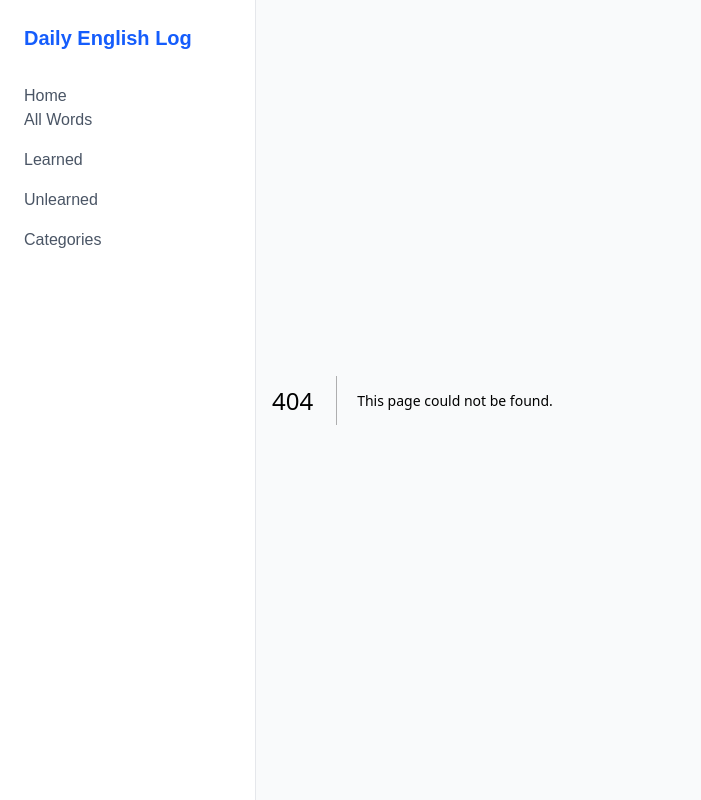
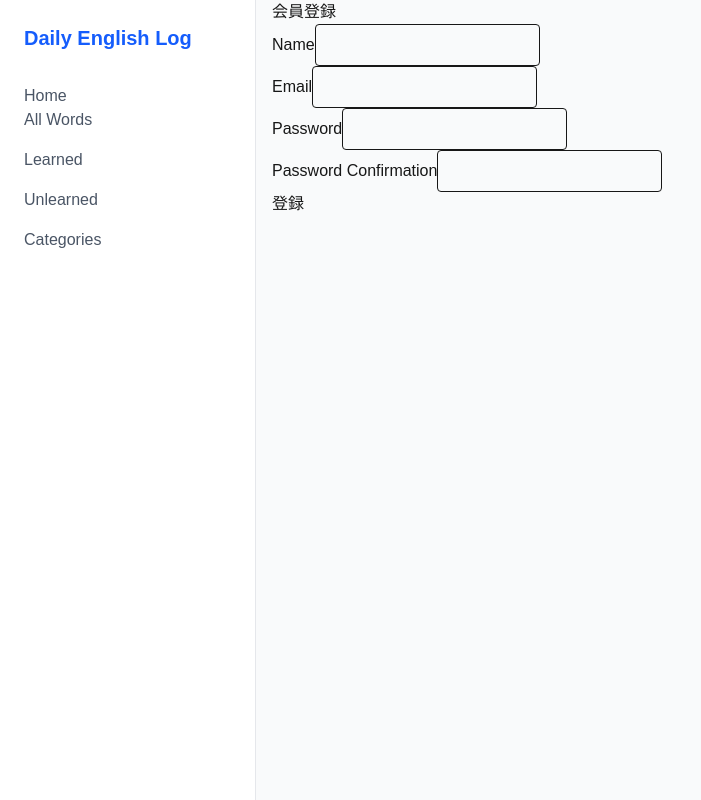
Before and after one commit to ds1995-dev/daily-english-log, a Next.js app in the folder frontend/: page /register in a window 1280 px wide. Before the commit this address had no page. Shown: the whole page, without its empty margins (0-701 px from the left). Built offline with nearby package versions, Linux system fonts and the light colour scheme.

Commit message:
feat:create register form #41

```diff
--- /dev/null
+++ b/frontend/src/app/(aurh)/register/page.tsx
@@ -0,0 +1,12 @@
+"use client";
+import { useState, useEffect } from 'react';
+import { RegisterForm } from '../../../components/auth/RegisterForm';
+
+
+export default function RegisterPage() {
+    return (
+        <main>
+            <RegisterForm />
+        </main>
+    )
+}
--- /dev/null
+++ b/frontend/src/components/auth/RegisterForm.tsx
@@ -0,0 +1,86 @@
+"use client"
+import { useState } from 'react';
+
+type RegisterFormProps = {
+    onSubmit: (name: string, email: string, password: string, passwordConfirmation: string) => Promise<void>;
+}
+
+export function RegisterForm({ onSubmit }: RegisterFormProps) {
+    const [name, setName] = useState('');
+    const [email, setEmail] = useState('');
+    const [password, setPassword] = useState('');
+    const [passwordConfirmation, setPasswordConfirmation] = useState('');
+    const [error, setError] = useState('');
+
+    const handleSubmit = async (e: React.FormEvent) => {
+        e.preventDefault();
+
+        try {
+            await onSubmit(name, email, password, passwordConfirmation);
+            setName('');
+            setEmail('');
+            setPassword('');
+            setPasswordConfirmation('');
+        } catch {
+            setError('Fail to register');
+        }
+    };
+
+    return (
+        <form onSubmit={handleSubmit}>
+            <h2>会員登録</h2>
+            <div>
+            <label htmlFor="name">
+                Name
+            </label>
+            <input
+                id="name"
+                type="text"
+                className="rounded border p-2"
+                value={name}
+                onChange={(e) => setName(e.target.value)}
+            />
+            </div>
+            <div>
+            <label htmlFor="email">
+                Email
+            </label>
+            <input
+                id="email"
+                type="email"
+                className="rounded border p-2"
+                value={email}
+                onChange={(e) => setEmail(e.target.value)}
+            />
+            </div>
+            <div>
+            <label htmlFor="password">
+                Password
+            </label>
+            <input
+                id="password"
+                type="password"
+                className="rounded border p-2"
+                value={password}
+                onChange={(e) => setPassword(e.target.value)}
+            />
+            </div>
+            <div>
+            <label htmlFor="password-confirmation">
+                Password Confirmation
+            </label>
+            <input
+                id="password-confirmation"
+                type="password"
+                className="rounded border p-2"
+                value={passwordConfirmation}
+                onChange={(e) => setPasswordConfirmation(e.target.value)}
+            />
+            </div>
+            <button type="submit">
+                登録
+            </button>
+            {error && <p>{error}</p>}
+        </form>
+    )
+}
```
